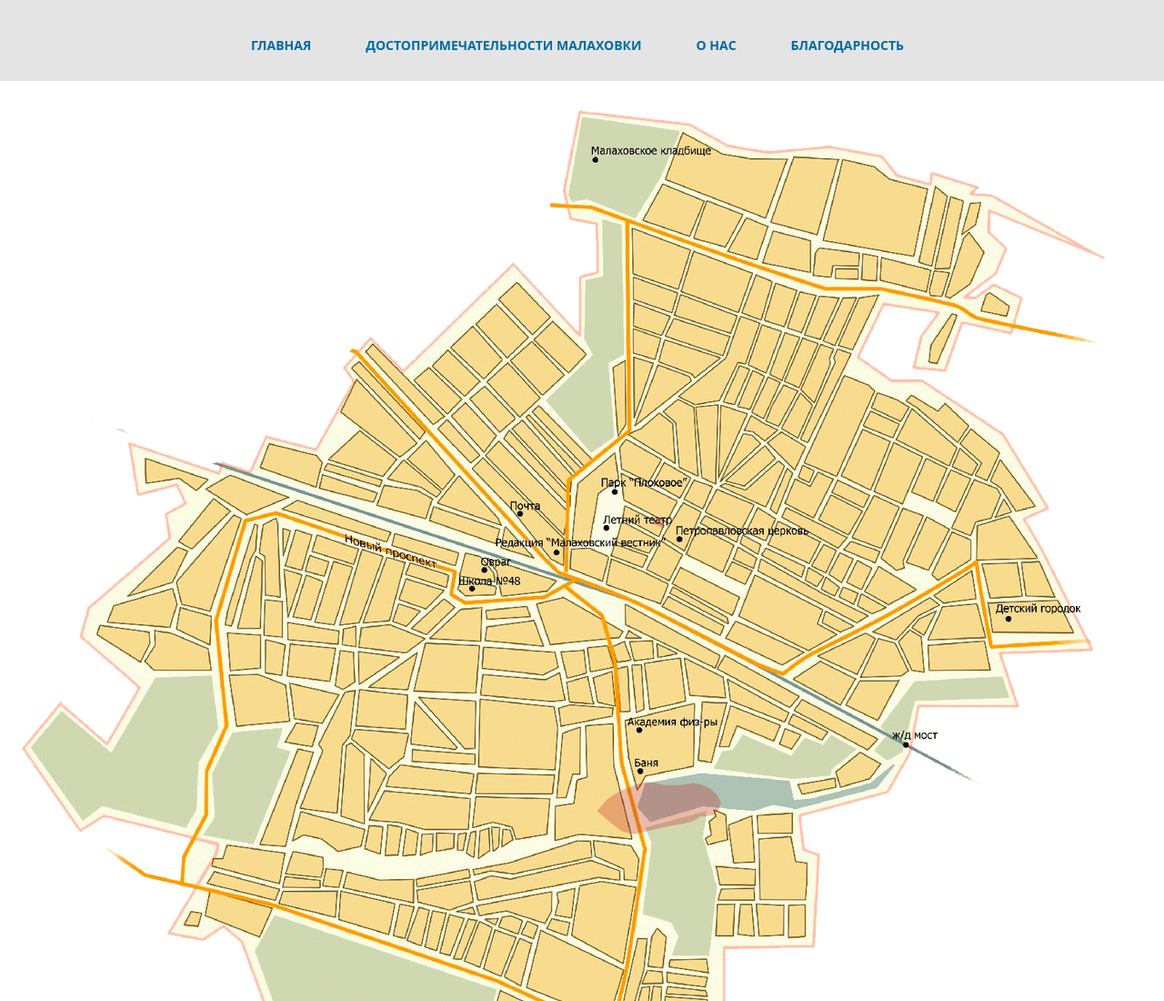
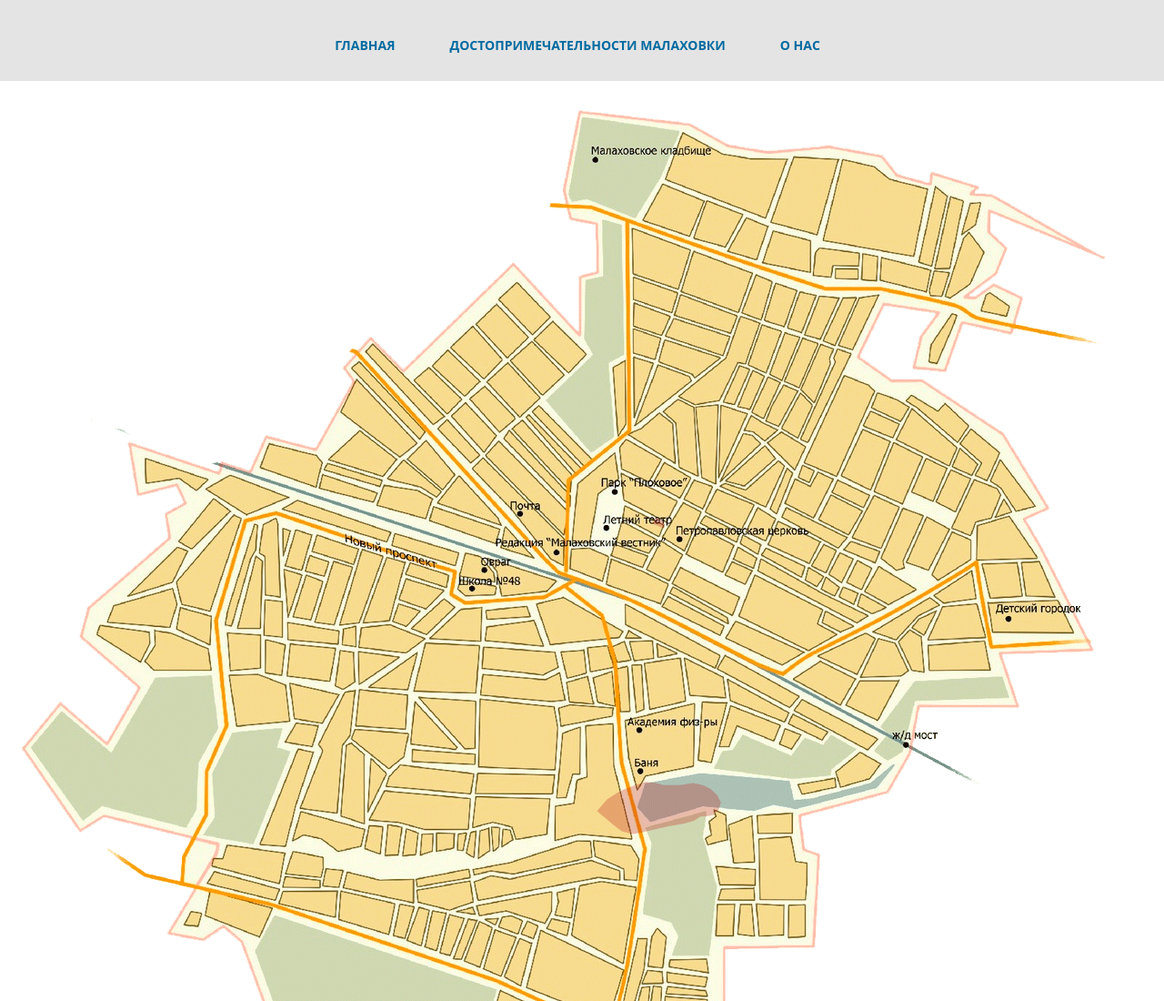
Before and after one commit to dantebat/Obrazmap, a plain HTML site: page about.html in a window 1280 px wide. Shown: the top 1100 px of the page at 91% size. Drawn offline with Linux system fonts and the light colour scheme.

Commit message:
Update about.html

```diff
--- a/about.html
+++ b/about.html
@@ -19,7 +19,6 @@
 				<li><a href="index.html">Главная</a></li>
 				<li><a href="dostoprim.html">Достопримечательности Малаховки</a></li>
 				<li><a href="#">О Нас</a></li>
-				<li><a href="https://www.donationalerts.com/r/developers_command">Благодарность</a></li>
 			</ul>
 		</nav>
 	</header>
```
